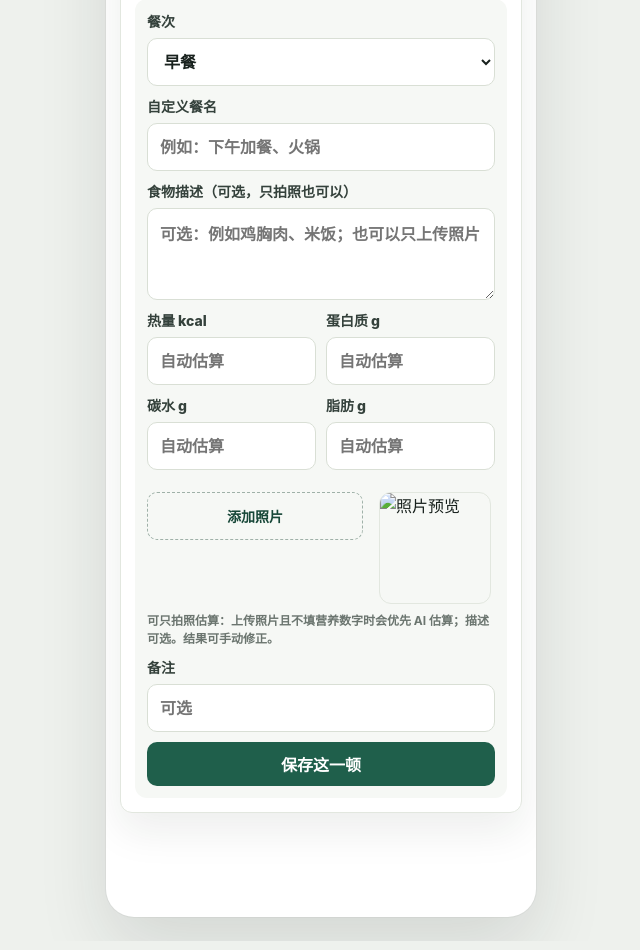
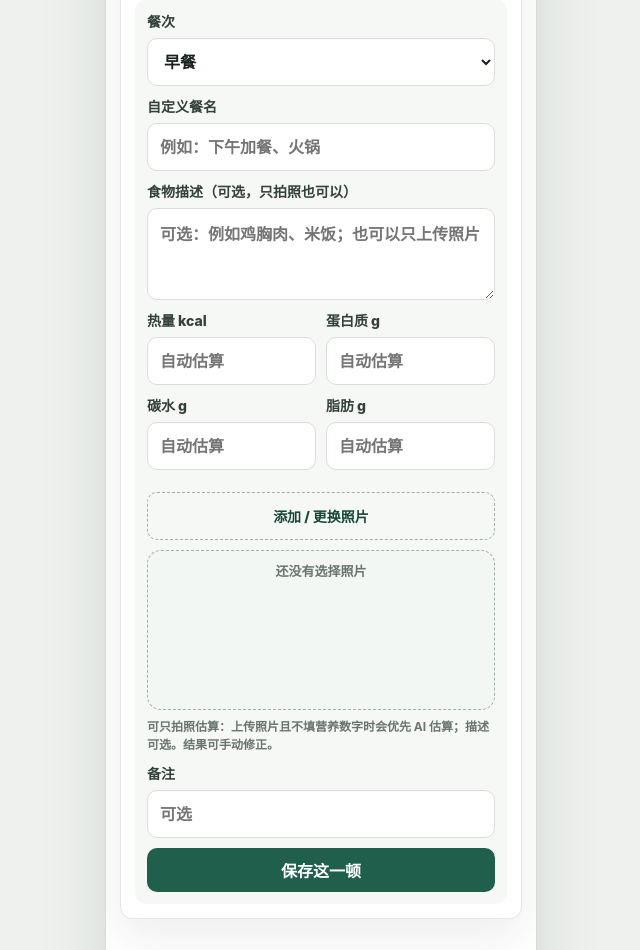
Before and after one commit to d2yd3yd4y/cutnbulk, a FastAPI app: page /day/2026-10-12 in a window 1280 px wide. Shown: the part 1346-2296 px from the top of the page, without its empty margins (319-959 px from the left). Run offline with FastAPI, Linux system fonts and the light colour scheme.

Commit message:
Fix meal photo preview visibility and cache busting
Use FileReader preview, always-visible preview card, clearer photo
picker hit area, and cache-busted static assets.

Co-authored-by: d2yd3yd4y <d2yd3yd4y@users.noreply.github.com>

```diff
--- a/health_tracker/app/static/app.js
+++ b/health_tracker/app/static/app.js
@@ -91,36 +91,61 @@ function bindMealTypeFields() {
 function bindMealImagePreviews() {
   document.querySelectorAll(".meal-form").forEach((form) => {
     const input = form.querySelector(".meal-image-input");
+    const card = form.querySelector(".image-preview-card");
     const preview = form.querySelector(".image-preview");
     const nameLabel = form.querySelector(".image-preview-name");
-    if (!input || !preview) return;
+    const placeholder = form.querySelector(".image-preview-placeholder");
+    if (!input || !preview || !card) return;
+
+    const showPreview = (src, labelText) => {
+      preview.src = src;
+      preview.style.display = "block";
+      card.classList.add("has-image");
+      if (placeholder) placeholder.style.display = "none";
+      if (nameLabel) nameLabel.textContent = labelText || "";
+    };
+
+    const clearPreview = () => {
+      const savedSrc = preview.dataset.savedSrc;
+      if (savedSrc) {
+        showPreview(savedSrc, "当前已保存照片");
+        return;
+      }
+      preview.removeAttribute("src");
+      preview.style.display = "none";
+      card.classList.remove("has-image");
+      if (placeholder) placeholder.style.display = "block";
+      if (nameLabel) nameLabel.textContent = "";
+    };
+
+    if (preview.getAttribute("src")) {
+      preview.dataset.savedSrc = preview.getAttribute("src");
+      showPreview(preview.dataset.savedSrc, "当前已保存照片");
+    } else {
+      clearPreview();
+    }
 
     input.addEventListener("change", () => {
       const file = input.files && input.files[0];
       if (!file) {
-        if (!preview.dataset.savedSrc) {
-          preview.hidden = true;
-          preview.removeAttribute("src");
-          if (nameLabel) {
-            nameLabel.hidden = true;
-            nameLabel.textContent = "";
-          }
-        }
+        clearPreview();
+        return;
+      }
+      if (!file.type.startsWith("image/")) {
+        clearPreview();
+        if (nameLabel) nameLabel.textContent = "请选择图片文件";
         return;
       }
 
-      const objectUrl = URL.createObjectURL(file);
-      preview.src = objectUrl;
-      preview.hidden = false;
-      if (nameLabel) {
-        nameLabel.hidden = false;
-        nameLabel.textContent = `已选择：${file.name}`;
-      }
-      preview.onload = () => URL.revokeObjectURL(objectUrl);
+      const reader = new FileReader();
+      reader.onload = () => {
+        showPreview(String(reader.result), `已选择：${file.name}`);
+      };
+      reader.onerror = () => {
+        clearPreview();
+        if (nameLabel) nameLabel.textContent = "预览失败，请重试";
+      };
+      reader.readAsDataURL(file);
     });
-
-    if (preview.getAttribute("src")) {
-      preview.dataset.savedSrc = preview.getAttribute("src");
-    }
   });
 }
--- a/health_tracker/app/static/styles.css
+++ b/health_tracker/app/static/styles.css
@@ -679,50 +679,75 @@ input[type="range"] {
   color: #fff;
 }
 
-.image-row {
+.image-field {
   display: grid;
-  grid-template-columns: 1fr minmax(96px, 120px);
-  gap: 12px;
-  align-items: start;
+  gap: 10px;
   margin-top: 12px;
 }
 
-.image-preview-wrap {
+.image-preview-card {
   display: grid;
-  gap: 6px;
+  gap: 8px;
   justify-items: center;
+  min-height: 160px;
+  padding: 12px;
+  border: 1px dashed #9fb1a8;
+  border-radius: 14px;
+  background: #f3f7f4;
+}
+
+.image-preview-card.has-image {
+  border-style: solid;
+  border-color: #7ea48f;
+  background: #eaf3ee;
 }
 
 .image-preview {
-  display: block;
-  width: 112px;
-  height: 112px;
+  display: none;
+  width: min(100%, 240px);
+  max-height: 240px;
+  aspect-ratio: 1;
   object-fit: cover;
-  border: 1px solid var(--line);
   border-radius: 12px;
-  background: var(--surface-soft);
+  background: var(--surface);
 }
 
+.image-preview-card.has-image .image-preview {
+  display: block;
+}
+
+.image-preview-placeholder,
 .image-preview-name {
   margin: 0;
   color: var(--muted);
-  font-size: 12px;
-  line-height: 1.3;
+  font-size: 13px;
+  font-weight: 700;
+  line-height: 1.35;
   text-align: center;
   word-break: break-all;
 }
 
+.photo-picker {
+  position: relative;
+  display: block;
+  width: 100%;
+  cursor: pointer;
+}
+
 .photo-picker input {
   position: absolute;
-  width: 1px;
-  height: 1px;
+  inset: 0;
+  width: 100%;
+  height: 100%;
   opacity: 0;
+  cursor: pointer;
 }
 
 .photo-picker span {
-  display: inline-flex;
+  display: flex;
   align-items: center;
   justify-content: center;
+  width: 100%;
   min-height: 48px;
   border: 1px dashed #9fb1a8;
   border-radius: 10px;
--- a/health_tracker/app/templates/base.html
+++ b/health_tracker/app/templates/base.html
@@ -4,7 +4,7 @@
     <meta charset="utf-8">
     <meta name="viewport" content="width=device-width, initial-scale=1">
     <title>{% block title %}cutnbulk{% endblock %}</title>
-    <link rel="stylesheet" href="{{ url_for('static', path='/styles.css') }}">
+    <link rel="stylesheet" href="{{ url_for('static', path='/styles.css') }}?v=preview3">
   </head>
   <body>
     <div class="app-shell">
@@ -41,6 +41,6 @@
       </nav>
     </div>
 
-    <script src="{{ url_for('static', path='/app.js') }}"></script>
+    <script src="{{ url_for('static', path='/app.js') }}?v=preview3"></script>
   </body>
 </html>
--- a/health_tracker/app/templates/partials/meal_form_fields.html
+++ b/health_tracker/app/templates/partials/meal_form_fields.html
@@ -32,18 +32,19 @@
     <input type="number" inputmode="decimal" step="0.1" name="fat_g" value="{{ meal.fat_g if meal else '' }}" placeholder="自动估算">
   </label>
 </div>
-<div class="image-row full-width">
+<div class="image-field full-width">
   <label class="photo-picker">
-    <input class="meal-image-input" type="file" name="image" accept="image/*">
-    <span>添加照片</span>
+    <input class="meal-image-input" type="file" name="image" accept="image/*" capture="environment">
+    <span>添加 / 更换照片</span>
   </label>
-  <div class="image-preview-wrap">
+  <div class="image-preview-card {% if meal and meal.image_path %}has-image{% endif %}">
     {% if meal and meal.image_path %}
-      <img class="image-preview" src="{{ meal.image_path }}" alt="已选照片预览">
+      <img class="image-preview" src="{{ meal.image_path }}" alt="已选照片预览" data-saved-src="{{ meal.image_path }}">
       <p class="image-preview-name">当前已保存照片</p>
     {% else %}
-      <img class="image-preview" alt="照片预览" hidden>
-      <p class="image-preview-name" hidden></p>
+      <img class="image-preview" alt="照片预览">
+      <p class="image-preview-placeholder">还没有选择照片</p>
+      <p class="image-preview-name"></p>
     {% endif %}
   </div>
 </div>
```
